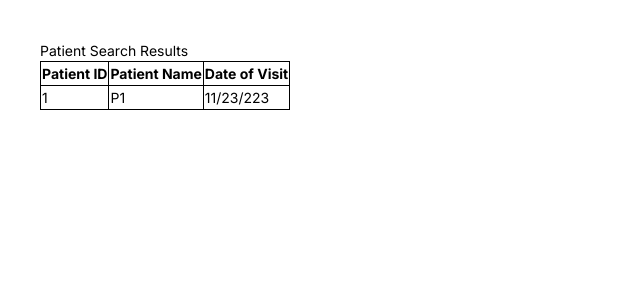
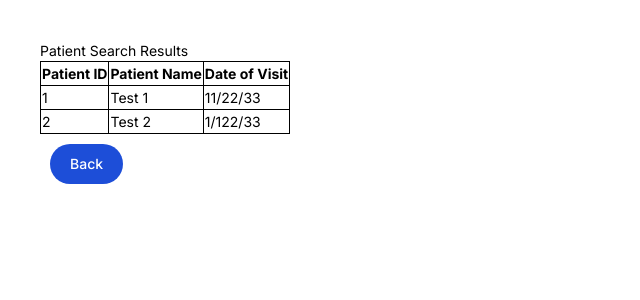
Before and after one commit to amrithrajvijayan/hci_frontend, a Next.js app: page /search in a window 1280 px wide. Shown: the top 300 px of the page, without its empty margins (0-640 px from the left). Built offline with nearby package versions, Linux system fonts and the light colour scheme; no server answers.

Commit message:
Adding dummy api call and back button

```diff
--- a/app/components/patientNameSearch.tsx
+++ b/app/components/patientNameSearch.tsx
@@ -10,7 +10,8 @@ export default function PatientNameSearchComponent() {
 
     function handleSearch() {
         console.log("inside with state as " + searchText);
-        router.push('/search')
+        const url = '/search?searchType=name&searchValue=' + searchText;
+        router.push(url);
     }
 
 
--- a/app/globals.css
+++ b/app/globals.css
@@ -64,3 +64,7 @@ body {
 table, th, td {
   border: 1px solid black;
 }
+
+.buttonStyle {
+  padding: 10px;
+}
--- a/app/page.tsx
+++ b/app/page.tsx
@@ -1,7 +1,12 @@
+'use client'
+
 import HomePage from './pages/home'
+import { BrowserRouter } from 'react-router-dom'
 
 export default function Page() {
   return (
+    <BrowserRouter>
     <HomePage/>
+    </BrowserRouter>
   )
 }
--- a/app/search/page.tsx
+++ b/app/search/page.tsx
@@ -1,5 +1,12 @@
+'use client'
+
 import SearchResults from './results'
+import { BrowserRouter } from 'react-router-dom'
 
 export default function Page() {
-  return (<SearchResults />)
+  return (
+    <BrowserRouter>
+      <SearchResults />
+    </BrowserRouter>
+      )
 }
--- a/app/search/results.tsx
+++ b/app/search/results.tsx
@@ -1,7 +1,55 @@
 'use client'
+import React, { useState, useEffect } from 'react';
+import { useRouter } from 'next/navigation'
+
+export default function SearchResults() {
+
+    const router = useRouter()
 
 
-export default function SearchResults() {
+    const [data, setData] = useState([
+        {
+            id: 1,
+            name: "Test 1",
+            date: "11/22/33"
+        },
+        {
+            id: 2,
+            name: "Test 2",
+            date: "1/122/33"
+        }
+    ]);
+
+    useEffect(() => {
+        const search = window.location.search;
+
+        const params = new URLSearchParams(search);
+        const searchType = params.get('searchType');
+        const searchValue = params.get('searchValue');
+
+        console.log('value read inside useeffect is ' + searchValue);
+
+        fetch('https://api.example.com/data?searchType=' + searchValue)
+        .then(response => response.json())
+        .then(json => setData(json))
+        .catch(error => console.error(error));
+    }, []);
+
+    function goBack() {
+        router.push('/');
+    }
+
+
+    const tableData = data.map((obj) => {
+        return (
+                <tr key={obj.id}>
+                    <td>{obj.id}</td>
+                    <td>{obj.name}</td>
+                    <td>{obj.date}</td>
+                </tr>
+        );
+    })
+
     return (
         <div className="searchResults">
             <div>
@@ -11,6 +59,8 @@ export default function SearchResults() {
             </div>
             <div>
                 <table>
+                    <thead>
+                        <tr>
                         <th>
                             Patient ID
                         </th>
@@ -20,18 +70,15 @@ export default function SearchResults() {
                         <th>
                             Date of Visit
                         </th>
-                    <tr>
-                        <td>
-                            1
-                        </td>
-                        <td>
-                            P1
-                        </td>
-                        <td>
-                            11/23/223
-                        </td>
                         </tr>
+                        </thead>
+                    <tbody>
+                    {tableData}
+                    </tbody>
                 </table>
+            </div>
+            <div className="buttonStyle">
+                <button onClick={goBack} type="button" className="text-white bg-blue-700 hover:bg-blue-800 focus:outline-none focus:ring-4 focus:ring-blue-300 font-medium rounded-full text-sm px-5 py-2.5 text-center me-2 mb-2 dark:bg-blue-600 dark:hover:bg-blue-700 dark:focus:ring-blue-800">Back</button>
             </div>
         </div>
     )
```
Lines whose indentation alone changed are shown as unchanged.
